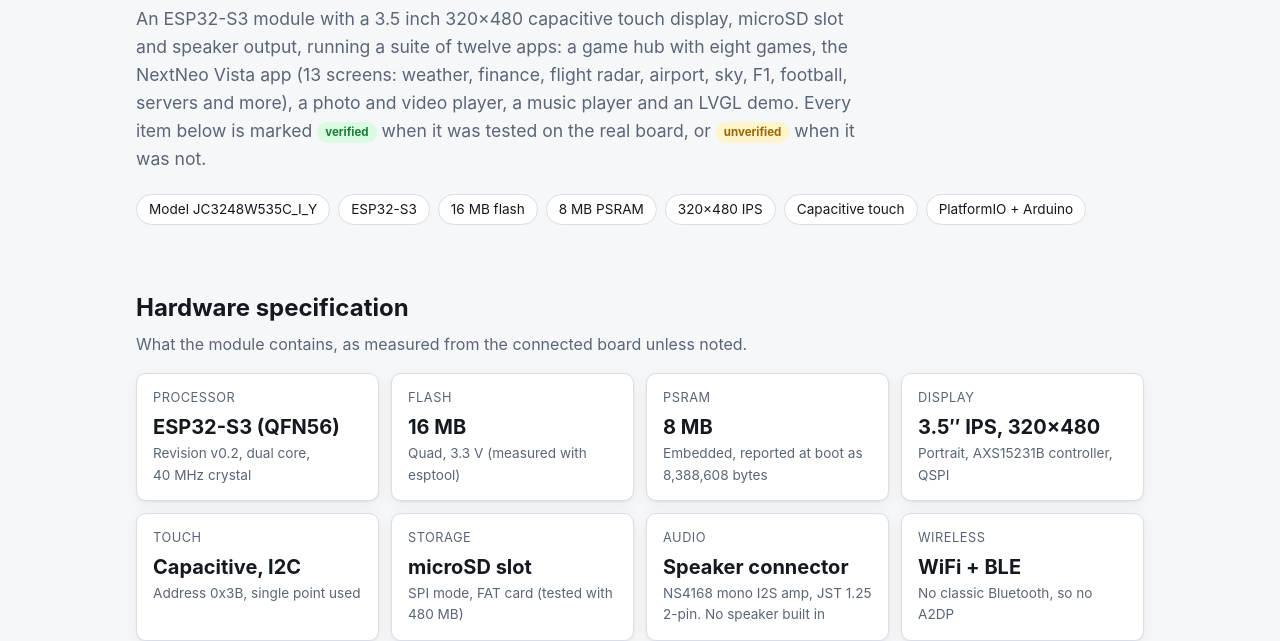
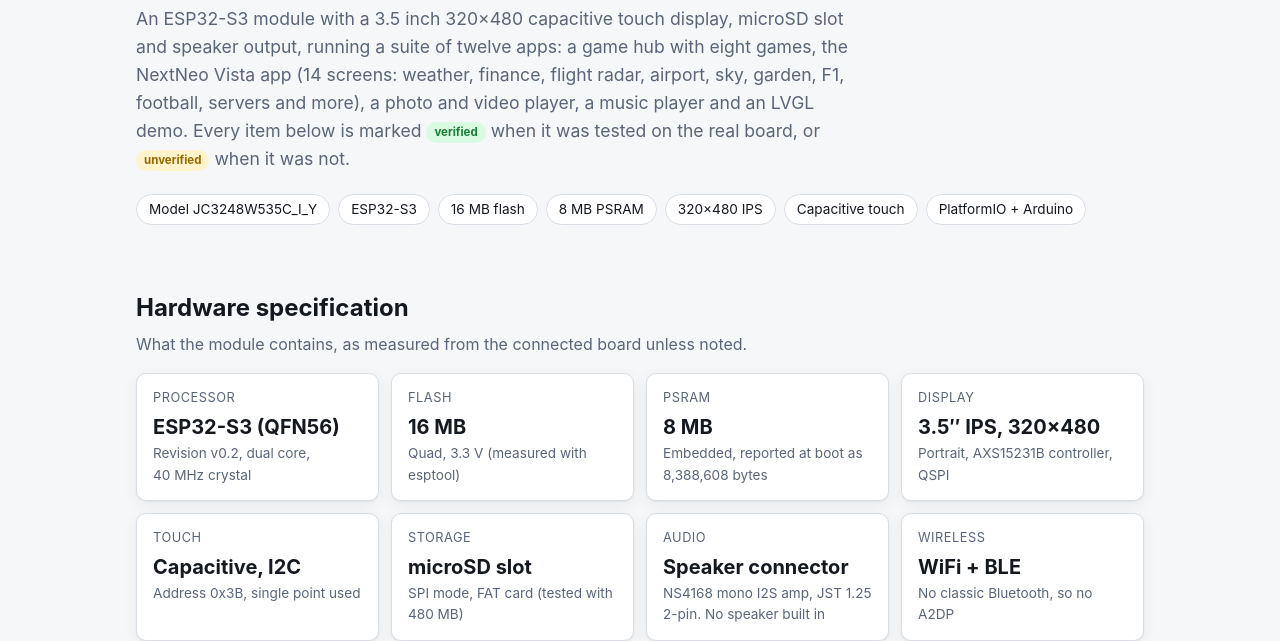
Before and after one commit to ortizraf/nextneo-vista, a plain HTML site: page docs/index.html in a window 1280 px wide. Shown: the part 191-832 px from the top of the page. Drawn offline with Linux system fonts and the light colour scheme.

Commit message:
Document the Garden screen: README section, screenshot, test suites, 14 screens
Co-Authored-By: Claude Opus 5.5 <noreply@anthropic.com>

```diff
--- a/docs/index.html
+++ b/docs/index.html
@@ -112,7 +112,7 @@
   <div class="hero" id="overview">
     <h1>JC3248W535C touch display module<br>Product specification</h1>
     <p class="lead">An ESP32-S3 module with a 3.5&nbsp;inch 320&times;480 capacitive touch display, microSD slot and speaker output,
-      running a suite of twelve apps: a game hub with eight games, the NextNeo Vista app (13 screens: weather, finance, flight radar, airport, sky, F1, football, servers and more), a photo and video player,
+      running a suite of twelve apps: a game hub with eight games, the NextNeo Vista app (14 screens: weather, finance, flight radar, airport, sky, garden, F1, football, servers and more), a photo and video player,
       a music player and an LVGL demo. Every item below is marked <span class="tag ok">verified</span> when it was tested on the real
       board, or <span class="tag warn">unverified</span> when it was not.</p>
     <div class="chips">
@@ -221,7 +221,7 @@
     <div class="tablewrap"><table>
       <thead><tr><th>App</th><th>Description</th><th>Needs</th></tr></thead>
       <tbody>
-        <tr><td>NextNeo Vista</td><td>Main LVGL app (env <code>nextneo-vista</code>, <code>src/nextneo-vista/</code>): home menu plus 13 screens (weather, clock, calendar, finance, flight radar, airport, sky, F1, football, servers, photos, generative art, settings), NTP clock, Open-Meteo forecast, WiFi scan and connect with an on-screen keyboard, settings web page at <code>nextneovista.local</code>. Credentials stay in on-board flash. Deploy with <code>tools/deploy_nextneo_vista.sh</code> (tests first).</td><td>WiFi</td></tr>
+        <tr><td>NextNeo Vista</td><td>Main LVGL app (env <code>nextneo-vista</code>, <code>src/nextneo-vista/</code>): home menu plus 14 screens (weather, clock, calendar, finance, flight radar, airport, sky, garden, F1, football, servers, photos, generative art, settings), NTP clock, Open-Meteo forecast, WiFi scan and connect with an on-screen keyboard, settings web page at <code>nextneovista.local</code>. Credentials stay in on-board flash. Deploy with <code>tools/deploy_nextneo_vista.sh</code> (tests first).</td><td>WiFi</td></tr>
         <tr><td>Media player</td><td>Photo slideshow (<code>/pic</code>, JPEG) and MJPEG video (<code>/mjpeg</code>) from the SD card. Landscape media is rotated to fill the screen. Tap pauses, swipe changes item, long-press switches photos and video.</td><td>microSD</td></tr>
         <tr><td>Music player</td><td>Plays MP3, WAV, FLAC, AAC and M4A from <code>/music</code> with a track list, previous / play / next, volume slider, progress bar and auto-advance.</td><td>microSD, speaker</td></tr>
         <tr><td>LVGL basic</td><td>Minimal LVGL 9 demo with a button counter, slider, switch and arc. A starting point for new UIs.</td><td>None</td></tr>
```
Also changed, not shown: docs/screens/garden.png (added), 1 other file.
